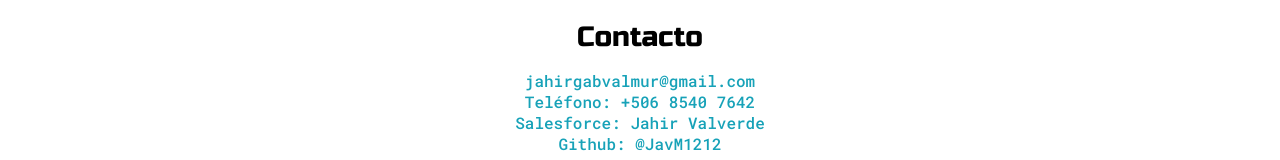
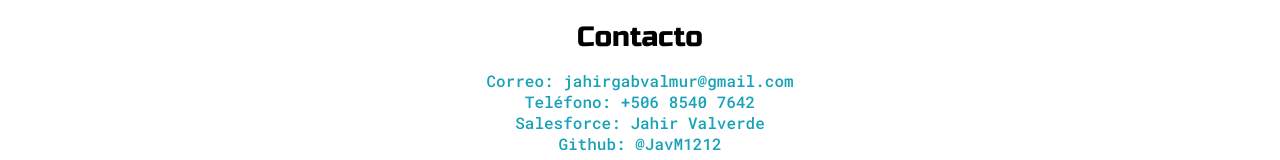
Before and after one commit to JavM1212/portfolio, a plain HTML site: page index.html in a window 1280 px wide. Shown: the part 1267-1427 px from the top of the page. Drawn offline with Linux system fonts and the light colour scheme.

```diff
--- a/index.html
+++ b/index.html
@@ -114,7 +114,7 @@
           <div class="social-links">
               <h3 style="margin-bottom: 0px;">Contacto</h3>
               <p>
-                  <a href="mailto:jahirgabvalmur@gmail.com">jahirgabvalmur@gmail.com</a>
+                  <a href="mailto:jahirgabvalmur@gmail.com">Correo: jahirgabvalmur@gmail.com</a>
                   <br>
                   <a href="https://wa.link/h5p9ut">Teléfono: +506 8540 7642</a>
                   <br>
```
